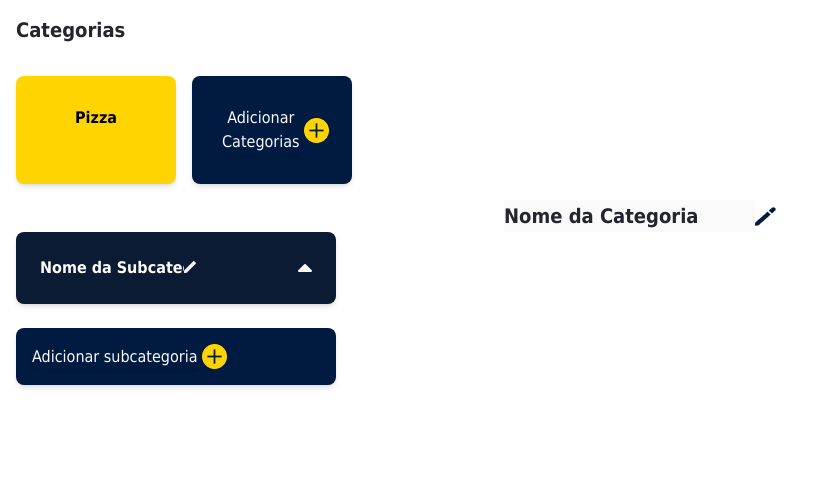
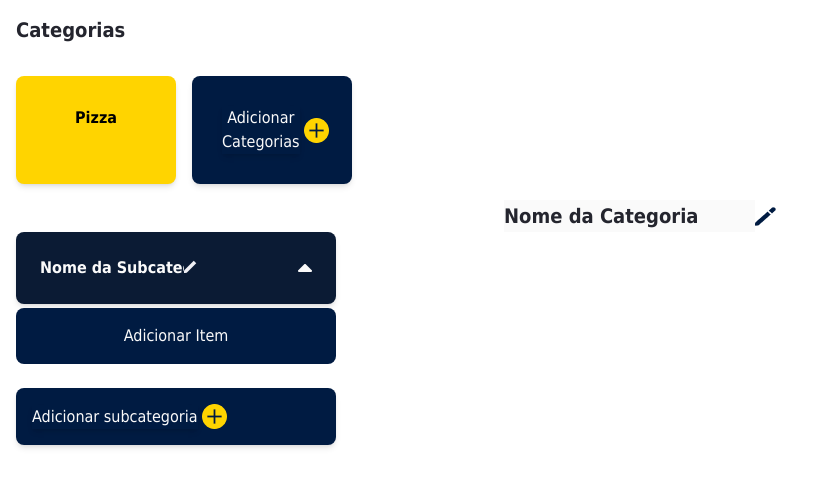
Before and after one commit to VINNE7/chefaofront, a React (Vite) app: page /menu in a window 1280 px wide. Both pictures are taken after a click on the button 305 px from the left and 268 px from the top of the page. Shown: the top 486 px of the page, without its empty margins (0-823 px from the left). Built offline with nearby package versions, Linux system fonts and the light colour scheme.

Commit message:
criação do dropdown

```diff
--- a/src/components/Category/index.tsx
+++ b/src/components/Category/index.tsx
@@ -2,7 +2,7 @@ import Edit from "../../assets/icons/edit.png";
 import Editsub from "../../assets/icons/editsub.png";
 import Drop from "../../assets/icons/drop.png";
 import Plus from "../../assets/icons/Vector.png";
-import { useState } from "react";
+import { useRef, useState } from "react";
 
 export default function Category() {
   const [cards, setCards] = useState(["Pizza"]);
@@ -10,8 +10,15 @@ export default function Category() {
   const [isEditable, setIsEditable] = useState(false);
   const [establishmentName, setEstablishmentName] =
     useState("Nome da Categoria");
-    const [establishmentSubcategory, setestablishmentSubcategory] =
-    useState("Nome da Subcategoria");
+  const [establishmentSubcategory, setestablishmentSubcategory] = useState(
+    "Nome da Subcategoria"
+  );
+
+  const [isActive, setIsActive] = useState(false);
+  const onClik = () => setIsActive(!isActive);
+
+  console.log(isActive);
+
   return (
     <>
       <div className="text-[#24252E] text-xl font-bold p-4">
@@ -19,10 +26,9 @@ export default function Category() {
       </div>
       <div className="flex  gap-4 overflow-x-auto scroll-smooth  p-4">
         {cards.map((card) => (
-            <button
-              className="font-bold text-base leading-6 bg-cyberyellow p-[30px]  rounded-lg shadow-md w-full max-w-[160px] flex justify-center">
-              {card}
-            </button>
+          <button className="font-bold text-base leading-6 bg-cyberyellow p-[30px]  rounded-lg shadow-md w-full max-w-[160px] flex justify-center">
+            {card}
+          </button>
         ))}
         <button
           onClick={() => setCards((state) => [...state, "Nova categoria"])}
@@ -55,19 +61,29 @@ export default function Category() {
                 type="text"
                 disabled={isEditable === false}
                 value={establishmentSubcategory}
-                onChange={(e: any) => setestablishmentSubcategory(e.target.value)}
+                onChange={(e: any) =>
+                  setestablishmentSubcategory(e.target.value)
+                }
               />
               <button onClick={() => setIsEditable(!isEditable)}>
                 <img className="" src={Editsub} alt="teste" />
               </button>
             </div>
             <div className="flex">
-              <button>
+              <button onClick={onClik}>
                 <img className="" src={Drop} alt="" />
               </button>
             </div>
           </div>
         ))}
+        {isActive && (
+          <div className="drop">
+            <button className="bg-[#001B42] w-[320px] rounded-lg p-4 text-[#FAFAFA] ">
+              Adicionar Item
+            </button>
+          </div>
+        )}
+
         <button
           onClick={() =>
             setSubcards((state) => [...state, "Nova Subcategoria"])
```
